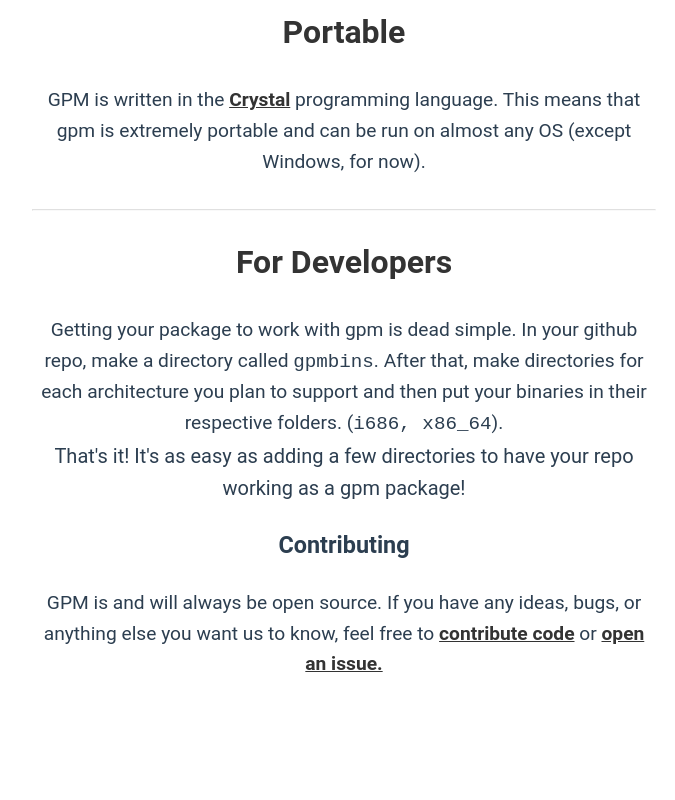
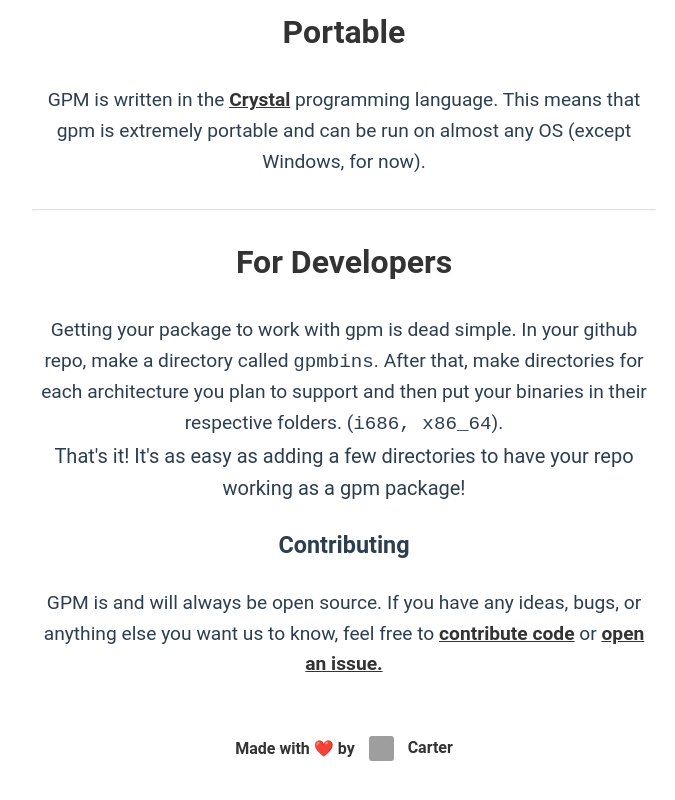
Before and after one commit to cbrnrd/gpm-website, a plain HTML site: page index.html in a window 1280 px wide. Shown: the part 854-1654 px from the top of the page, without its empty margins (296-971 px from the left). Before the commit the page ends 1569 px from the top, so only its background shows below. Drawn offline with Linux system fonts and the light colour scheme; grey boxes are pictures that could not be loaded.

Commit message:
Add footer

```diff
--- a/index.html
+++ b/index.html
@@ -62,4 +62,12 @@
     <div class="intro">GPM is and will always be open source. If you have any ideas, bugs, or anything else you want us to know, feel free to <a href="https://github.com/cbrnrd/gpm/pulls" target="blank">contribute code</a> or <a href="https://github.com/cbrnrd/gpm/issues" target="blank">open an issue.</a></div>
   </div>
 
+  <footer>
+    <a href="https://carterbrainerd.me" class="footer-link">
+      <span class="footer-made">Made with ❤️ by</span>
+      <img src="https://avatars2.githubusercontent.com/u/16970798?s=460&amp;v=4" alt="Logo" class="footer-logo">
+      <span id="footer-name">Carter</span>
+    </a>
+  </footer>
+
 </html>
--- a/style.css
+++ b/style.css
@@ -9,6 +9,10 @@ body {
   -webkit-font-smoothing: antialiased;
   -moz-osx-font-smoothing: grayscale;
   color: #2c3e50;
+}
+
+footer {
+  margin: 50px;
 }
 
 div {
@@ -137,3 +141,32 @@ li h3 {
   border-radius: 4px;
   text-decoration: none;
 }
+
+.footer-link {
+  font-size: 16px;
+  text-decoration: none;
+}
+
+.footer-logo {
+  height: 25px;
+  width: 25px;
+  margin-left: 10px;
+  margin-right: 10px;
+  border-radius: 3px;
+  transition: all .3s ease-in-out;
+
+}
+
+.footer-logo :hover {
+  transform: scale(1.5)
+}
+
+.footer-made, .footer-name, .footer-logo {
+  margin-top: 0;
+  margin-bottom: 0;
+  vertical-align: middle;
+}
+
+.footer-name {
+  font-weight: 700
+}
```
